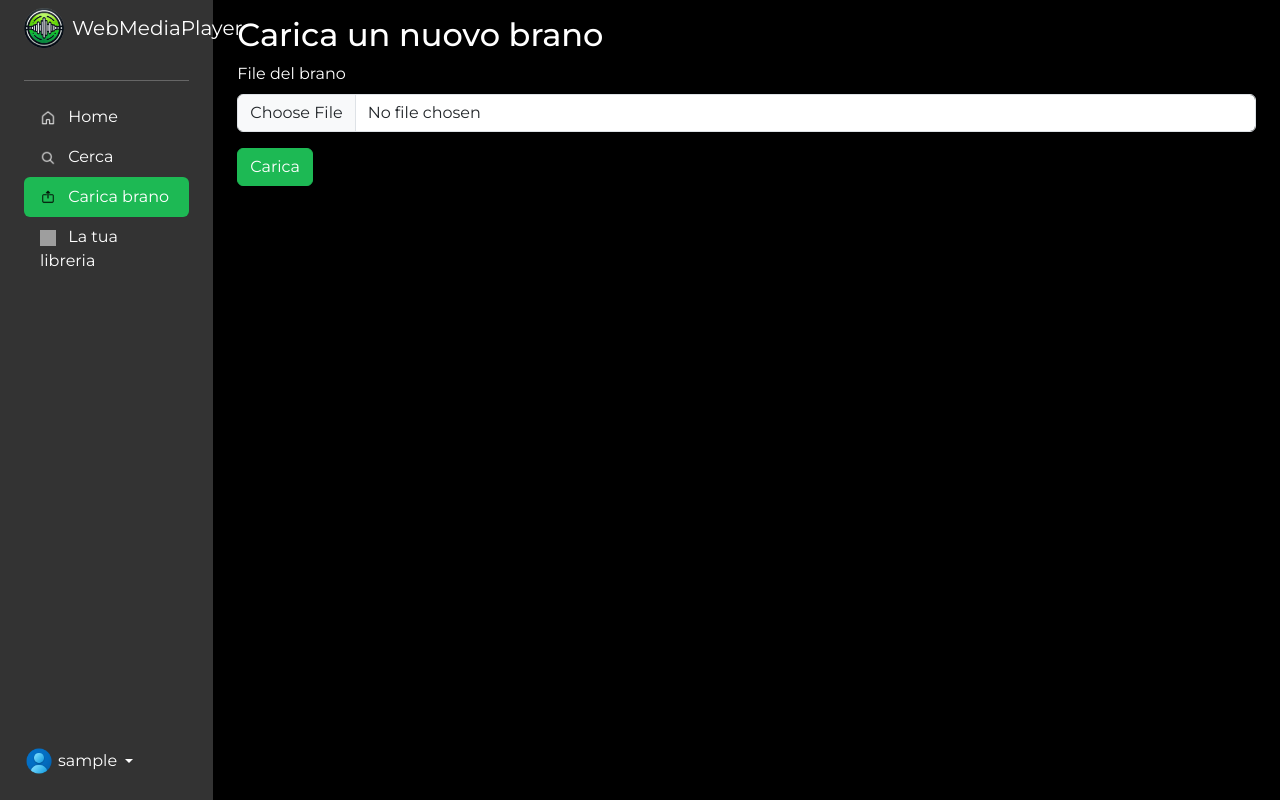
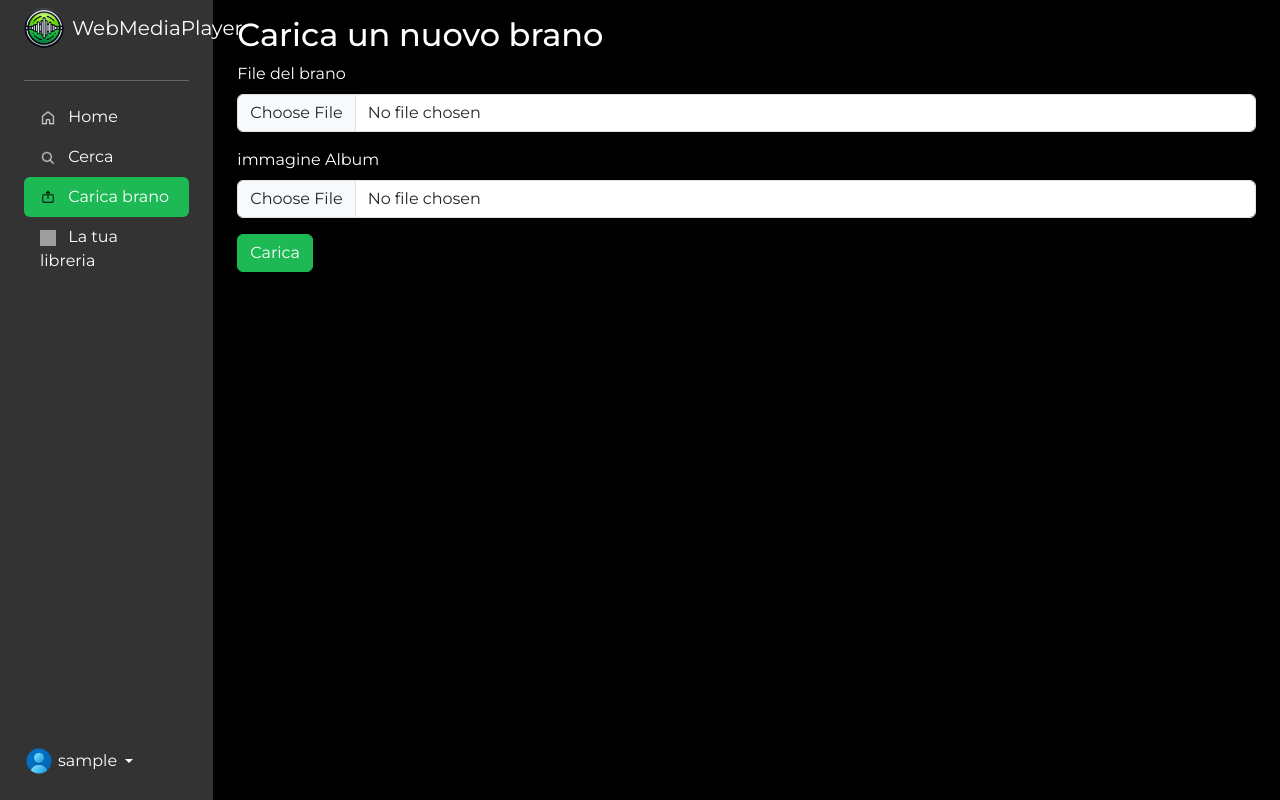
Before and after one commit to thomasrota/WebMediaPlayer, a PHP site: page /php/uploadTrack.php in a window 1280 px wide. Run offline with PHP 8.4, Linux system fonts and the light colour scheme; the visitor is signed in with stand-in values (Sample User, id 1); grey boxes are pictures that could not be loaded.

Commit message:
Rimozione della colonna 'durata' dalla tabella WBM_brano e aggiunta di immagini predefinite per album e artisti

```diff
--- a/ER/wbm.sql
+++ b/ER/wbm.sql
@@ -67,8 +67,7 @@ CREATE TABLE `WBM_brano` (
   `id` int NOT NULL,
   `titolo` varchar(100) COLLATE utf8mb4_general_ci NOT NULL,
   `id_album` int NOT NULL,
-  `mp3` varchar(255) COLLATE utf8mb4_general_ci NOT NULL,
-  `durata` time DEFAULT NULL
+  `mp3` varchar(255) COLLATE utf8mb4_general_ci NOT NULL
 ) ENGINE=InnoDB DEFAULT CHARSET=utf8mb4 COLLATE=utf8mb4_general_ci;
 
 -- --------------------------------------------------------
--- a/php/uploadTrack.php
+++ b/php/uploadTrack.php
@@ -13,11 +13,11 @@ $trackTitle = '';
 $artist = '';
 $album = '';
 $year = '';
-$duration = '';
 
 if ($_SERVER["REQUEST_METHOD"] == "POST") {
     if (isset($_FILES['trackFile'])) {
         $trackFile = $_FILES['trackFile'];
+        $coverFile = $_FILES['coverFile'];
         $targetDir = "../mp3/";
         $targetFile = $targetDir . basename($trackFile["name"]);
         $fileType = strtolower(pathinfo($targetFile, PATHINFO_EXTENSION));
@@ -39,75 +39,67 @@ if ($_SERVER["REQUEST_METHOD"] == "POST") {
                     $album = $mp3->getAlbum() ?: '';
                     $year = $mp3->getYear() ?: '';
 
-                    $uploadSuccess = "File caricato con successo! Compila i campi rimanenti e conferma.";
-                } catch (Exception $e) {
-                    $uploadError = "Errore nell'estrazione dei metadati: " . $e->getMessage();
-                }
-            } else {
-                $uploadError = "Errore nel caricamento del file.";
-            }
-        }
-    } else {
-        // Handle form submission for track details
-        $trackTitle = $_POST['trackTitle'] ?? '';
-        $artist = $_POST['artist'] ?? '';
-        $album = $_POST['album'] ?? '';
-        $year = $_POST['year'] ?? '';
-        $duration = $_POST['duration'] ?? '';
-        $uploadedBy = $_SESSION['user_id'] ?? null;
-        $targetFile = $_POST['filePath'] ?? '';
-
-        if (!empty($trackTitle) && !empty($artist) && !empty($duration) && $uploadedBy) {
-            try {
-                // Insert album if not exists
-                $stmt = $conn->prepare("SELECT id FROM WBM_album WHERE titolo = :album");
+                    // Check if album exists
+                    $stmt = $conn->prepare("SELECT id, immagine FROM WBM_album WHERE nome = :album");
                     $stmt->bindParam(':album', $album, PDO::PARAM_STR);
                     $stmt->execute();
-                if ($stmt->rowCount() == 0) {
-                    $stmt = $conn->prepare("INSERT INTO WBM_album (titolo, anno) VALUES (:album, :year)");
+                    $albumData = $stmt->fetch(PDO::FETCH_ASSOC);
+                    $album_id = $albumData['id'] ?? null;
+                    $album_cover = $albumData['immagine'] ?? 'default.jpg';
+
+                    if (!$album_id) {
+                        // Insert album into database
+                        if ($coverFile['size'] > 0) {
+                            $album_cover = basename($coverFile["name"]);
+                            $coverTargetDir = "../albumimg/";
+                            $coverTargetFile = $coverTargetDir . $album_cover;
+                            move_uploaded_file($coverFile["tmp_name"], $coverTargetFile);
+                        }
+                        $stmt = $conn->prepare("INSERT INTO WBM_album (nome, immagine) VALUES (:album, :cover)");
                         $stmt->bindParam(':album', $album, PDO::PARAM_STR);
-                    $stmt->bindParam(':year', $year, PDO::PARAM_INT);
+                        $stmt->bindParam(':cover', $album_cover, PDO::PARAM_STR);
                         $stmt->execute();
-                    $albumId = $conn->lastInsertId();
-                } else {
-                    $albumId = $stmt->fetchColumn();
+                        $album_id = $conn->lastInsertId();
                     }
 
-                // Insert artist if not exists
+                    // Check if artist exists
                     $stmt = $conn->prepare("SELECT id FROM WBM_artista WHERE nome = :artist");
                     $stmt->bindParam(':artist', $artist, PDO::PARAM_STR);
                     $stmt->execute();
-                if ($stmt->rowCount() == 0) {
+                    $artist_id = $stmt->fetchColumn();
+
+                    if (!$artist_id) {
+                        // Insert artist into database
                         $stmt = $conn->prepare("INSERT INTO WBM_artista (nome) VALUES (:artist)");
                         $stmt->bindParam(':artist', $artist, PDO::PARAM_STR);
                         $stmt->execute();
-                    $artistId = $conn->lastInsertId();
-                } else {
-                    $artistId = $stmt->fetchColumn();
+                        $artist_id = $conn->lastInsertId();
                     }
 
-                // Insert track
-                $stmt = $conn->prepare("INSERT INTO WBM_brano (titolo, id_album, mp3, durata) VALUES (:title, :albumId, :filePath, :duration)");
+                    // Insert track into database
+                    $track_name = basename($trackFile["name"]);
+                    $stmt = $conn->prepare("INSERT INTO WBM_brano (titolo, id_artista, id_album, file) VALUES (:title, :artist_id, :album_id, :file)");
                     $stmt->bindParam(':title', $trackTitle, PDO::PARAM_STR);
-                $stmt->bindParam(':albumId', $albumId, PDO::PARAM_INT);
-                $stmt->bindParam(':filePath', $targetFile, PDO::PARAM_STR);
-                $stmt->bindParam(':duration', $duration, PDO::PARAM_STR);
-                $stmt->execute();
-                $trackId = $conn->lastInsertId();
-
-                // Link track to user
-                $stmt = $conn->prepare("INSERT INTO WBM_utente_brani (id_utente, id_brano) VALUES (:userId, :trackId)");
-                $stmt->bindParam(':userId', $uploadedBy, PDO::PARAM_INT);
-                $stmt->bindParam(':trackId', $trackId, PDO::PARAM_INT);
+                    $stmt->bindParam(':artist_id', $artist_id, PDO::PARAM_INT);
+                    $stmt->bindParam(':album_id', $album_id, PDO::PARAM_INT);
+                    $stmt->bindParam(':file', $track_name, PDO::PARAM_STR);
                     $stmt->execute();
 
+                    // Insert into WBM_artista_album
+                    $stmt = $conn->prepare("INSERT INTO WBM_artista_album (id_artista, id_album) VALUES (:artist_id, :album_id)");
+                    $stmt->bindParam(':artist_id', $artist_id, PDO::PARAM_INT);
+                    $stmt->bindParam(':album_id', $album_id, PDO::PARAM_INT);
+                    $stmt->execute();
+
+                    $uploadSuccess = "Brano caricato con successo.";
                     header("Location: application.php");
                     exit();
                 } catch (PDOException $e) {
                     $uploadError = "Errore di sistema: " . $e->getMessage();
                 }
             } else {
-            $uploadError = "Compila tutti i campi obbligatori.";
+                $uploadError = "Errore nel caricamento del file.";
+            }
         }
     }
 }
@@ -221,35 +213,12 @@ $pfp = $user['immagine'];
                                     <label for="trackFile" class="form-label">File del brano</label>
                                     <input type="file" class="form-control" id="trackFile" name="trackFile" accept=".mp3,.wav" required>
                                 </div>
+                                <div class="mb-3">
+                                    <label for="coverFile" class="form-label">immagine Album</label>
+                                    <input type="file" class="form-control" id="coverFile" name="coverFile">
+                                </div>
                                 <button type="submit" class="btn btn-primary">Carica</button>
                             </form>
-
-                            <?php if (isset($uploadSuccess) && $uploadSuccess): ?>
-                                <form action="uploadTrack.php" method="post">
-                                    <div class="mb-3">
-                                        <label for="trackTitle" class="form-label">Titolo del brano</label>
-                                        <input type="text" class="form-control" id="trackTitle" name="trackTitle" value="<?php echo htmlspecialchars($trackTitle); ?>" readonly>
-                                    </div>
-                                    <div class="mb-3">
-                                        <label for="artist" class="form-label">Artista</label>
-                                        <input type="text" class="form-control" id="artist" name="artist" value="<?php echo htmlspecialchars($artist); ?>" readonly>
-                                    </div>
-                                    <div class="mb-3">
-                                        <label for="album" class="form-label">Album</label>
-                                        <input type="text" class="form-control" id="album" name="album" value="<?php echo htmlspecialchars($album); ?>" readonly>
-                                    </div>
-                                    <div class="mb-3">
-                                        <label for="year" class="form-label">Anno</label>
-                                        <input type="text" class="form-control" id="year" name="year" value="<?php echo htmlspecialchars($year); ?>" readonly>
-                                    </div>
-                                    <div class="mb-3">
-                                        <label for="duration" class="form-label">Durata (minuti:secondi)</label>
-                                        <input type="text" class="form-control" id="duration" name="duration" pattern="[0-9]{1,2}:[0-9]{2}" placeholder="MM:SS" required>
-                                    </div>
-                                    <input type="hidden" name="filePath" value="<?php echo htmlspecialchars($targetFile); ?>">
-                                    <button type="submit" class="btn btn-primary">Conferma</button>
-                                </form>
-                            <?php endif; ?>
                         </div>
                     </div>
                 </div>
```
Also changed, not shown: albumimg/default.jpg (added), artistimg/default.jpg (added), 2 other files. Lines whose indentation alone changed are shown as unchanged.
